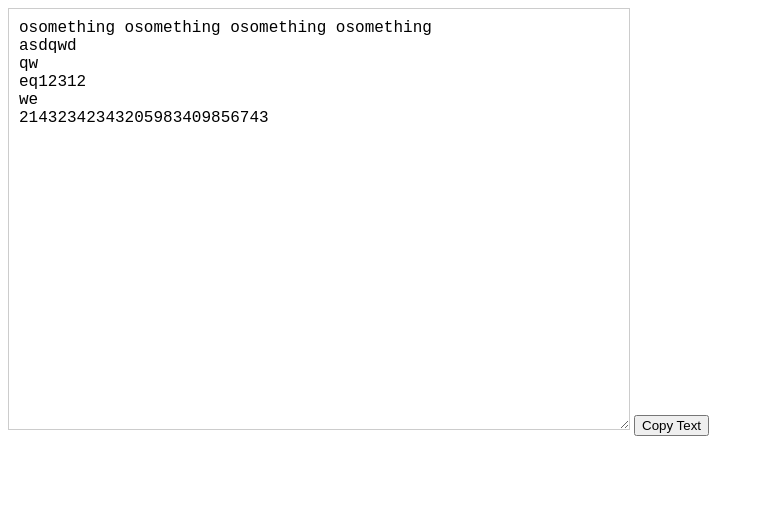
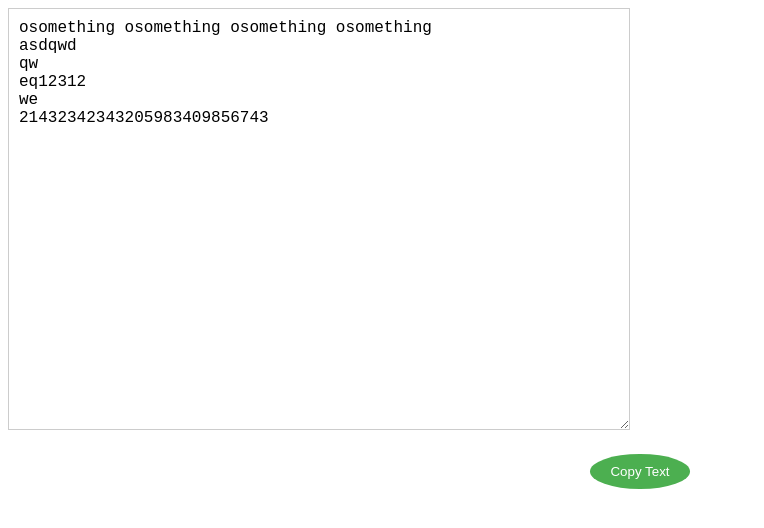
Before and after one commit to JSJUR/JSJUR.github.io, a plain HTML site: page index.html in a window 1280 px wide. Shown: the whole page, without its empty margins (0-764 px from the left). Drawn offline with Linux system fonts and the light colour scheme.

Commit message:
Update index.html

```diff
--- a/index.html
+++ b/index.html
@@ -11,6 +11,20 @@
       width: 600px;
       height: 400px;
       resize: vertical;
+    }
+    #copy-button {
+        background-color: #4CAF50;
+        color: #fff;
+        padding: 10px 20px;
+        border: none;
+        border-radius: 50%;
+        cursor: pointer;
+        display: block;
+        margin: 20px auto;
+    }
+
+    #copy-button:hover {
+        background-color: #3e8e41;
     }
   </style>
 </head>
```
